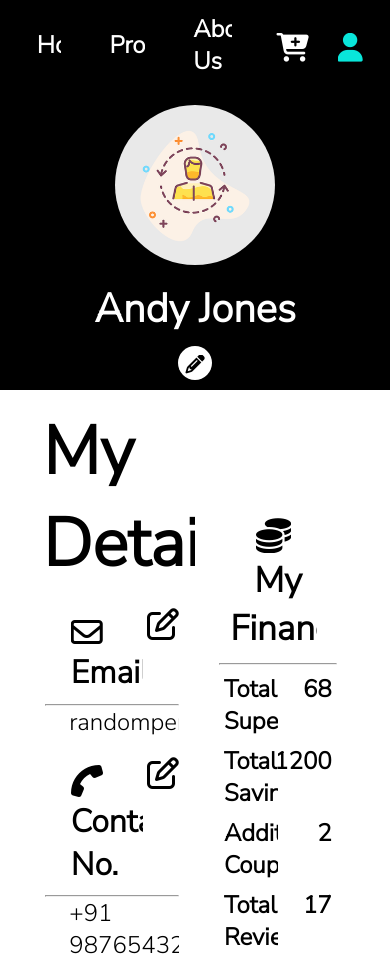
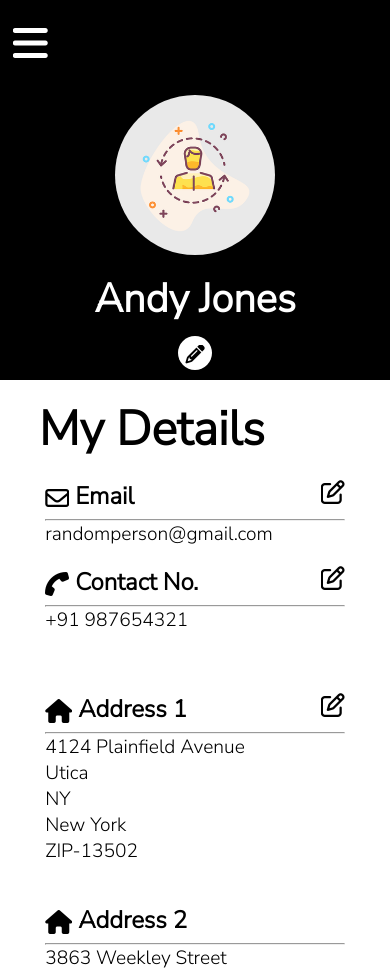
Before and after one commit to kailash360/e-market, a website: page views/profile.html in a window 390 px wide. Shown: the top 968 px of the page. Drawn offline with Linux system fonts and the light colour scheme.

Commit message:
Made pages responsive

```diff
--- a/static/css/cart.css
+++ b/static/css/cart.css
@@ -15,19 +15,17 @@
 }
 
 .card-container {
-    width: fit-content;
+    width: inherit;
     height: fit-content;
-    /* border: 2px solid red; */
     margin: 0px auto;
     padding: 3em;
     display: grid;
-    grid-template-columns: 1fr 1fr;
+    grid-template-columns: repeat(2, 1fr);
 }
 
 .card-item {
+    width: 40em;
     height: 20em;
-    width: 40em;
-    /* border: 2px solid black; */
     margin: 3em;
     display: grid;
     grid-template-columns: 1fr 1fr;
@@ -40,7 +38,6 @@
 }
 
 .item-image {
-    /* border: 2px solid blue; */
     display: flex;
     justify-content: center;
     vertical-align: middle;
@@ -54,7 +51,6 @@
     padding: 1em;
     background: linear-gradient(to bottom right, #11bcc9, #1bdac0);
     color: white;
-    /* border: 2px solid green; */
     display: grid;
     grid-template-rows: 4.5fr 0.5fr;
 }
@@ -94,3 +90,35 @@
     background-color: rgb(0, 117, 111);
     color: white;
 }
+
+@media screen and (max-width: 450px) {
+    .heading {
+        position: absolute;
+        width: fit-content;
+        left: 33%;
+    }
+    .card-container {
+        grid-template-columns: 10fr;
+        margin-top: 5em;
+    }
+    .card-item {
+        width: 110vw;
+        height: fit-content;
+        margin: 1em 0px;
+    }
+    .item-info {
+        width: fit-content;
+    }
+    .title {
+        font-size: 1.5em;
+    }
+    .color {
+        font-size: 1.1em;
+    }
+    .price {
+        font-size: 1.3em;
+    }
+    .availability {
+        font-size: 1em;
+    }
+}
--- a/static/css/navbar.css
+++ b/static/css/navbar.css
@@ -7,25 +7,45 @@
     padding: 0.8em;
 }
 
+.hamburger {
+    display: none;
+    color: white;
+    font-size: 2.5em;
+    vertical-align: middle;
+}
+
 .menu-list {
     display: flex;
     flex-direction: row;
     list-style: none;
 }
 
-.menu-list li {
+.menu-list-responsive {
+    display: none;
+    flex-direction: column;
+    list-style: none;
+}
+
+.menu-list li,
+.menu-list-responsive li {
     color: white;
     font-size: 1.5em;
     font-weight: bolder;
     margin: auto 1em;
 }
 
-.menu-list li a {
+.menu-list-responsive li {
+    margin: 0.2em 0px;
+}
+
+.menu-list li a,
+.menu-list-responsive li a {
     color: white;
     text-decoration: none;
 }
 
-.menu-list li a:hover {
+.menu-list li a:hover,
+.menu-list-responsive:hover {
     color: rgb(179, 179, 179);
 }
 
@@ -52,3 +72,15 @@
 .active {
     color: rgb(9, 230, 218);
 }
+
+@media screen and (max-width: 450px) {
+    .navbar {
+        width: 130vw;
+    }
+    .menu-list {
+        display: none;
+    }
+    .hamburger {
+        display: block;
+    }
+}
--- a/static/css/profile.css
+++ b/static/css/profile.css
@@ -108,8 +108,7 @@ i {
 
 .user-details {
     width: 85vw;
-    height: 1000px;
-    /* border: 8px solid red; */
+    height: fit-content;
     margin: 0px auto;
     padding: 1em 1em;
     display: grid;
@@ -196,3 +195,35 @@ i {
     display: flex;
     flex-direction: row-reverse;
 }
+
+@media screen and (max-width: 450px) {
+     :root {
+        --left-spacing: 0px;
+        --general-font: 1.2em;
+    }
+    .user-details-heading {
+        font-size: 3em;
+    }
+    .user-details {
+        display: flex;
+        flex-direction: column;
+        padding: 1em 0px;
+    }
+    .heading {
+        font-size: 1.5em;
+        padding-left: 0px;
+    }
+    .financial-info {
+        width: 100w;
+        margin: 1em 0px;
+    }
+    .financial-item-list {
+        width: fit-content;
+    }
+    .fin-item p {
+        font-size: 1.4em;
+    }
+    .financial-heading {
+        text-align: center;
+    }
+}
--- a/views/cart.html
+++ b/views/cart.html
@@ -13,7 +13,10 @@
 <body>
     <!-- navbar  -->
     <nav class="navbar">
-        <ul class="menu-list">
+        <div class="hamburger">
+            <i class="fas fa-bars"></i>
+        </div>
+        <ul class="menu-list" id="menu">
             <li><a href="#">Home</a></li>
             <li><a href="#">Products</a></li>
             <li><a href="#">About Us</a></li>
@@ -26,14 +29,24 @@
                 <a href="/cart"><i class="fa fa-cart-plus active"></i></a>
             </li>
         </ul>
+        <ul class="menu-list-responsive">
+            <li><a href="#">Home</a></li>
+            <li><a href="#">Products</a></li>
+            <li><a href="#">About Us</a></li>
+        </ul>
     </nav>
 
     <!-- Card container  -->
-    <div class="heading">My Cart</div>
+    <div class="heading">
+        My Cart
+        <hr style="width: 70%;margin:auto">
+    </div>
+
     <div class="card-container">
     </div>
 </body>
 <script src="../scripts/cart.js"></script>
+<script src="../scripts/navbar.js"></script>
 <script src="https://kit.fontawesome.com/2c32a0aecc.js" crossorigin="anonymous"></script>
 
 </html>
--- a/views/profile.html
+++ b/views/profile.html
@@ -13,10 +13,13 @@
 <body>
     <!-- navbar  -->
     <nav class="navbar">
-        <ul class="menu-list">
+        <div class="hamburger">
+            <i class="fas fa-bars"></i>
+        </div>
+        <ul class="menu-list" id="menu">
             <li><a href="#">Home</a></li>
             <li><a href="#">Products</a></li>
-            <li><a href="#">About Us</a></li>
+            <li><a href="/about">About Us</a></li>
         </ul>
         <ul class="nav-end">
             <li>
@@ -25,6 +28,11 @@
             <li>
                 <a href="/cart"><i class="fa fa-cart-plus"></i></a>
             </li>
+        </ul>
+        <ul class="menu-list-responsive">
+            <li><a href="#">Home</a></li>
+            <li><a href="#">Products</a></li>
+            <li><a href="/about">About Us</a></li>
         </ul>
     </nav>
 
@@ -140,5 +148,6 @@
 
 <script src="https://kit.fontawesome.com/2c32a0aecc.js " crossorigin="anonymous "></script>
 <script src="../scripts/profile.js "></script>
+<script src="../scripts/navbar.js "></script>
 
 </html>
```
